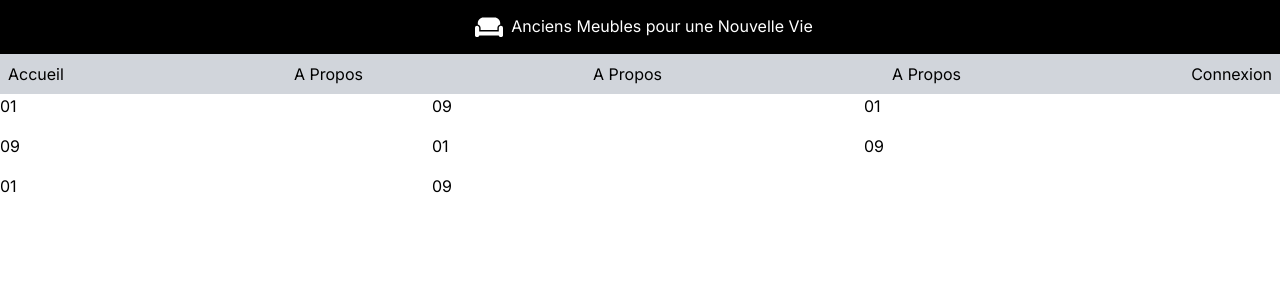
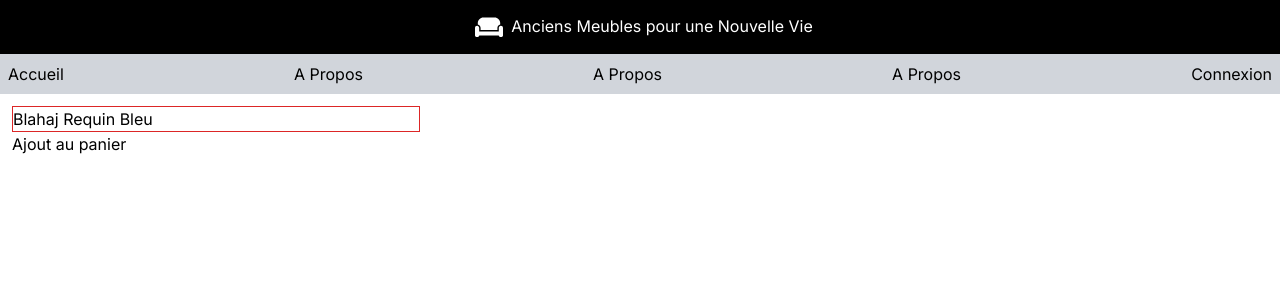
Before and after one commit to JinxedQuinn/projetMeuble, a Next.js app in the folder front/: page / in a window 1280 px wide. Shown: the top 300 px of the page. Built offline with nearby package versions, Linux system fonts and the light colour scheme.

Commit message:
Front - Construction Meubles Page Accueil

```diff
--- a/front/app/components/Meubles.js
+++ b/front/app/components/Meubles.js
@@ -3,15 +3,20 @@
 export default function gridMeubles() {
     return (
         <grid>
-            <div className='grid grid-cols-3 gap-4'>
-                <div>01</div>
-                <div>09</div>
-                <div>01</div>
-                <div>09</div>
-                <div>01</div>
-                <div>09</div>
-                <div>01</div>
-                <div>09</div>
+            <div className='grid grid-cols-3 gap-4 m-3'>
+                <div>
+                    <Link href='/meubles/1'>
+                        <div className='border border-red-600'>
+                            <div>
+                                Blahaj
+                                Requin Bleu
+                            </div>
+                        </div>
+                    </Link>
+                    <button>
+                        Ajout au panier
+                    </button>
+                </div>
             </div>
         </grid>
     )
```
